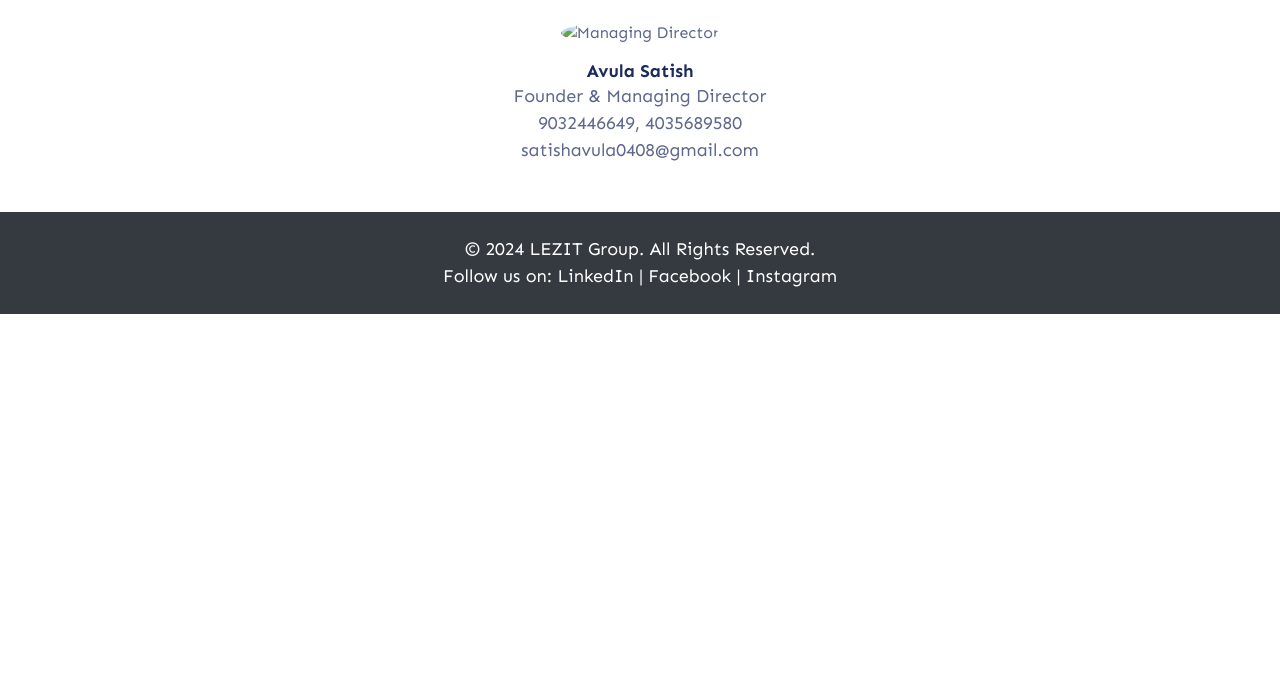
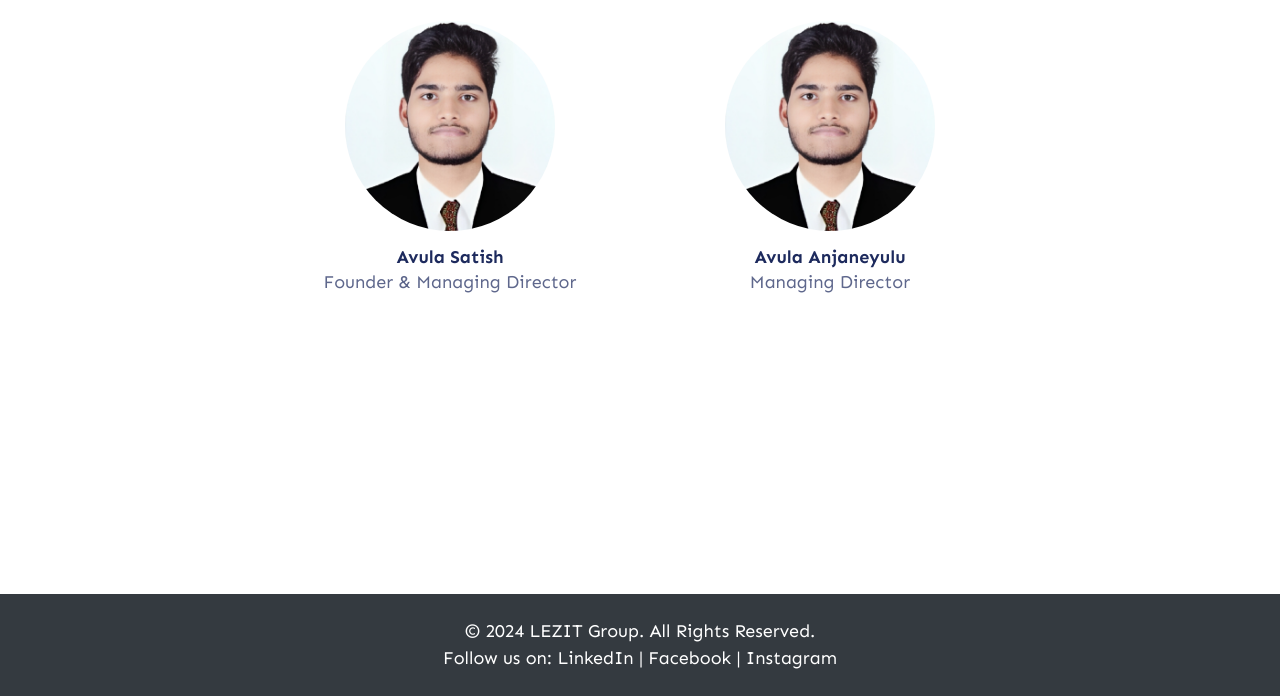
Before and after one commit to ChakaliShivaKumar/ChakaliShivaKumar.github.io, a plain HTML site: page Contactus.html in a window 1280 px wide. Shown: the part 193-889 px from the top of the page. Before the commit the page ends 800 px from the top, so only its background shows below. Drawn offline with Linux system fonts and the light colour scheme.

Commit message:
Commit 3

```diff
--- a/Contactus.html
+++ b/Contactus.html
@@ -79,13 +79,15 @@
             </div>
             <div class="row justify-content-center">
                 <div class="col-md-4 text-center">
-                    <img style="height: 40%;" src="../appgrids-free-lite/assets/img/hero/profile_pic.png" class="rounded-circle mb-3" alt="Managing Director">
+                    <img style="height: 40%;" src="assets\img\hero\profile_pic.png" class="rounded-circle mb-3" alt="Managing Director">
                     <h5>Avula Satish</h5>
                     <p>Founder & Managing Director</p>
-                    <p>9032446649, 4035689580</p>
-                    <p>satishavula0408@gmail.com</p>
                 </div>
-
+                <div class="col-md-4 text-center">
+                  <img style="height: 40%;" src="assets\img\hero\profile_pic.png" class="rounded-circle mb-3" alt="Managing Director">
+                  <h5>Avula Anjaneyulu</h5>
+                  <p>Managing Director</p>
+              </div>
             </div>
         </div>
     </section>
```
Also changed, not shown: index.html (+1 -1 lines).
